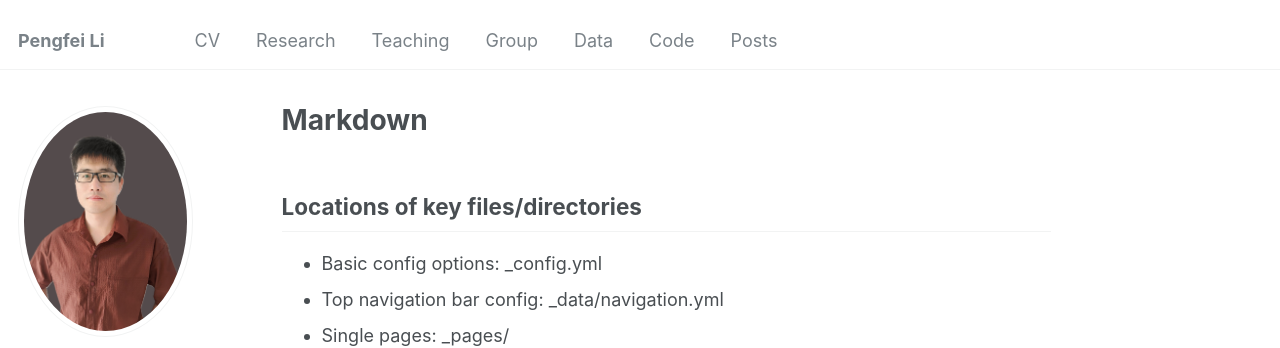
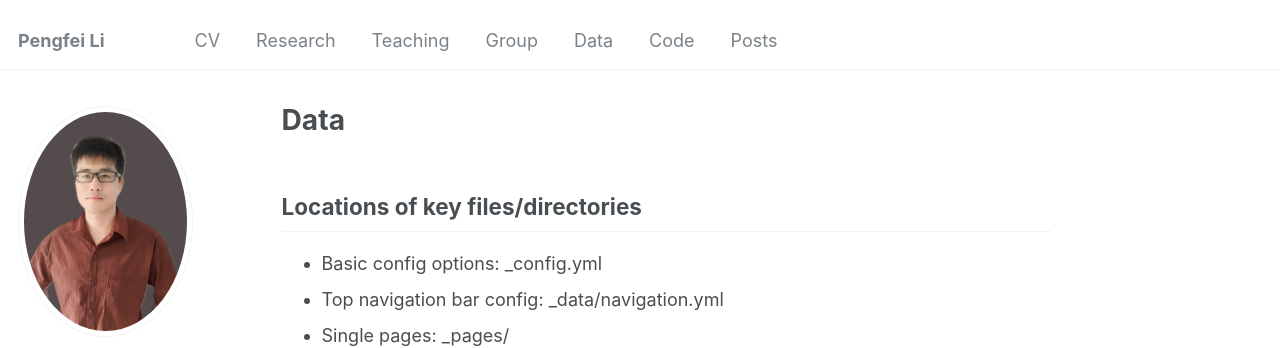
Before and after one commit to PengfeiLi0606/pengfeili0606.github.io, a Jekyll site: the page built from _pages/data.md, in a window 1280 px wide and 900 px high. Shown: the top 348 px of the window. Built offline with Jekyll 4.4.1, drawn with Linux system fonts in a browser that asks for light colours; some web fonts are replaced.

Commit message:
Update and rename markdown.md to data.md

```diff
--- a/_pages/markdown.md
+++ b/_pages/data.md
@@ -1,6 +1,6 @@
 ---
-permalink: /markdown/
-title: "Markdown"
+permalink: /data/
+title: "Data"
 author_profile: true
 redirect_from:
   - /md/
```
